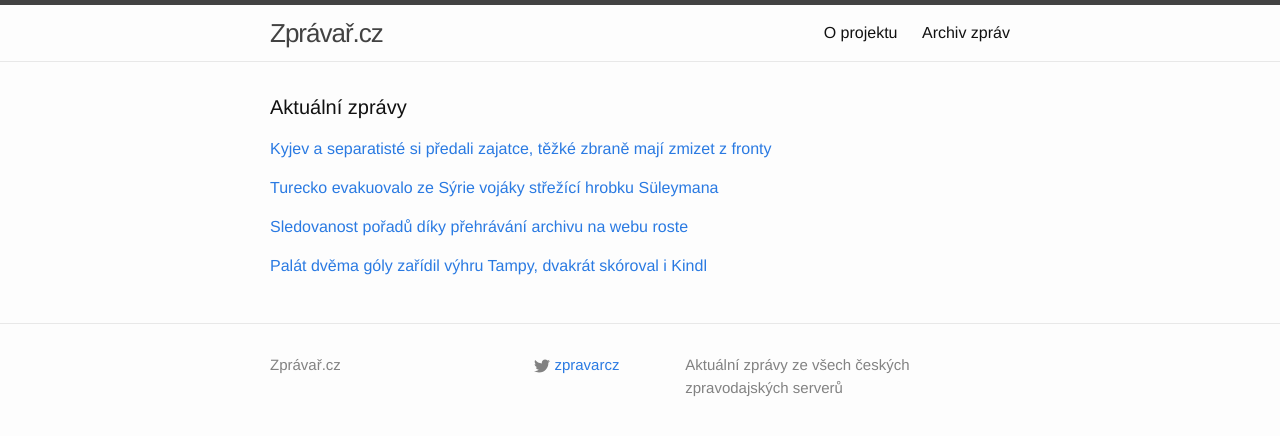
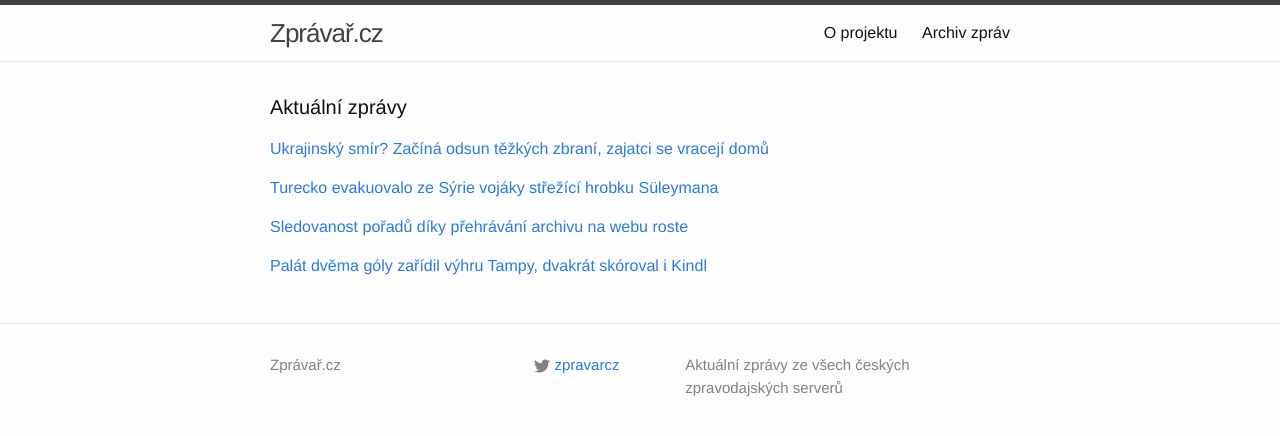
Before and after one commit to adliska/zpravar, a Jekyll site: the page built from index.html, in a window 1280 px wide. Shown: the top 436 px of the page. Built offline with Jekyll 4.4.1, drawn with Linux system fonts in a browser that asks for light colours.

Commit message:
zpravar news update

```diff
--- a/index.html
+++ b/index.html
@@ -5,9 +5,11 @@ layout: default
 <div class="home">
     <h1 class="page-heading">Aktuální zprávy</h1>
 
-<p><a href="javascript:;" onclick="toggle_visibility('zpravy0')">Kyjev a separatisté si předali zajatce, těžké zbraně mají zmizet z fronty</a></p>
+<p><a href="javascript:;" onclick="toggle_visibility('zpravy0')">Ukrajinský smír? Začíná odsun těžkých zbraní, zajatci se vracejí domů</a></p>
 <div id="zpravy0" style="display:none">
 <ul>
+<li><a href=http://zahranicni.ihned.cz/rusko/c1-63574170-ukrajinsky-smir-zacina-odsun-tezkych-zbrani-zajatci-se-vraceji-domu>Ukrajinský smír? Začíná odsun těžkých zbraní, zajatci se vracejí domů - zahranicni.ihned.cz</a></li>
+<li><a href=http://zpravy.e15.cz/zahranicni/udalosti/v-donbasu-ma-dnes-zacit-stahovani-tezkych-zbrani-1165282>V Donbasu má dnes začít stahování těžkých zbraní - zpravy.e15.cz</a></li>
 <li><a href=http://zpravy.idnes.cz/vymena-zajatcu-na-ukrajine-a-stazeni-tezkych-zbrani-fy0-/zahranicni.aspx?c=A150222_070222_zahranicni_cen>Kyjev a separatisté si předali zajatce, těžké zbraně mají zmizet z fronty - zpravy.idnes.cz</a></li>
 <li><a href=http://www.ceskatelevize.cz/ct24/svet/302508-rebelove-i-armada-zacnou-z-ukrajinske-fronty-stahovat-tezke-zbrane/>Rebelové i armáda začnou z ukrajinské fronty stahovat těžké zbraně - www.ceskatelevize.cz</a></li>
 <li><a href=http://www.lidovky.cz/z-fronty-v-donbasu-pry-dnes-zacne-stahovani-tezkych-zbrani-poi-/zpravy-svet.aspx?c=A150222_093610_ln_zahranici_mmu>Rebelové a ukrajinská armáda se stahují z fronty u Donbasu  - www.lidovky.cz</a></li>
```
